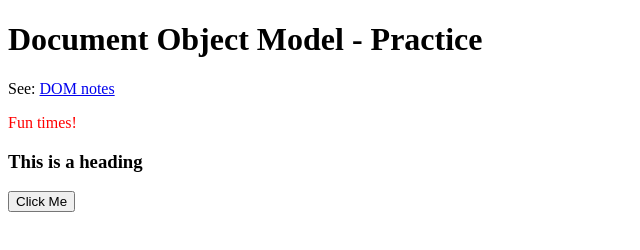
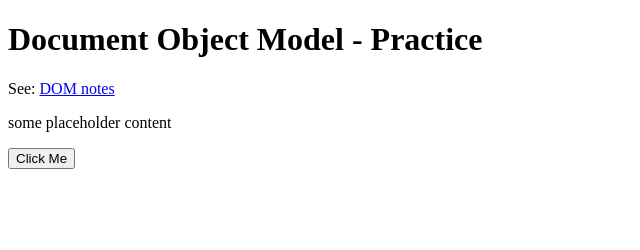
Before and after one commit to tcav26/js-exercises-2025, a plain HTML site: page 0-practice/dom-practice.html in a window 1280 px wide. Shown: the whole page, without its empty margins (0-640 px from the left). Drawn offline with Linux system fonts and the light colour scheme.

Commit message:
Comment out

```diff
--- a/0-practice/dom-practice.html
+++ b/0-practice/dom-practice.html
@@ -23,17 +23,17 @@
     <script type="text/javascript">
 
         // select elements from the DOM by specifying their unique identifiers:
-        var myDiv = document.getElementById("my-container")
-        var myParagraph = document.getElementById("my-message")
+        //var myDiv = document.getElementById("my-container")
+        //var myParagraph = document.getElementById("my-message")
 
         // manipulate properties of an element:
-        myParagraph.innerHTML = "Fun times!"
-        myParagraph.style.color = "red"
+        //myParagraph.innerHTML = "Fun times!"
+        //myParagraph.style.color = "red"
 
         // can even create new elements:
-        var myHeading = document.createElement("h3")
-        myHeading.innerHTML = "This is a heading"
-        myDiv.appendChild(myHeading)
+        //var myHeading = document.createElement("h3")
+        //myHeading.innerHTML = "This is a heading"
+        //myDiv.appendChild(myHeading)
 
     </script>
 
@@ -42,16 +42,16 @@
         var clickCount = 0
 
         // access the button element from the DOM by specifying its unique identifier
-        var myBtn = document.getElementById("my-awesome-btn")
+        //var myBtn = document.getElementById("my-awesome-btn")
 
         // define a click event handler function
-        function myBtnClick() {
-            clickCount = clickCount + 1
-            console.log("YOU CLICKED ME", clickCount, "TIMES! :-)")
-        }
+        //function myBtnClick() {
+        //    clickCount = clickCount + 1
+        //    console.log("YOU CLICKED ME", clickCount, "TIMES! :-)")
+        //}
 
         // register the handler function to the button's click event
-        myBtn.addEventListener("click", myBtnClick, false)
+        //myBtn.addEventListener("click", myBtnClick, false)
 
     </script>
 </body>
```
